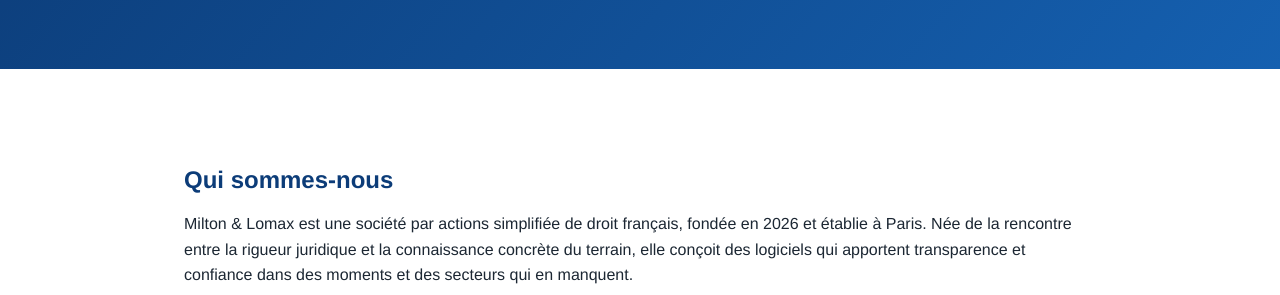
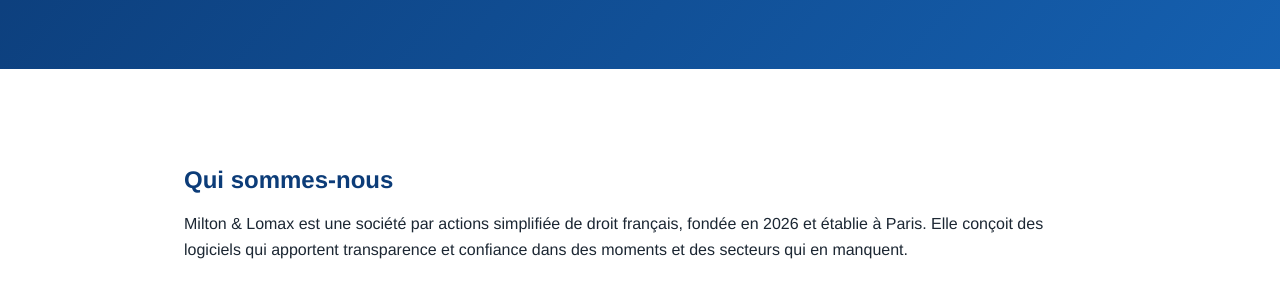
Before and after one commit to MILTON-LOMAX/miltonlomax-site, a plain HTML site: page index.html in a window 1280 px wide. Shown: the part 190-485 px from the top of the page. Drawn offline with Linux system fonts and the light colour scheme.

Commit message:
Qui sommes-nous : sans référence aux fondateurs

```diff
--- a/index.html
+++ b/index.html
@@ -45,7 +45,7 @@
 </header>
 <main>
   <h2>Qui sommes-nous</h2>
-  <p>Milton &amp; Lomax est une société par actions simplifiée de droit français, fondée en 2026 et établie à Paris. Née de la rencontre entre la rigueur juridique et la connaissance concrète du terrain, elle conçoit des logiciels qui apportent transparence et confiance dans des moments et des secteurs qui en manquent.</p>
+  <p>Milton &amp; Lomax est une société par actions simplifiée de droit français, fondée en 2026 et établie à Paris. Elle conçoit des logiciels qui apportent transparence et confiance dans des moments et des secteurs qui en manquent.</p>
 
   <h2>Nos applications</h2>
   <div class="products">
```
